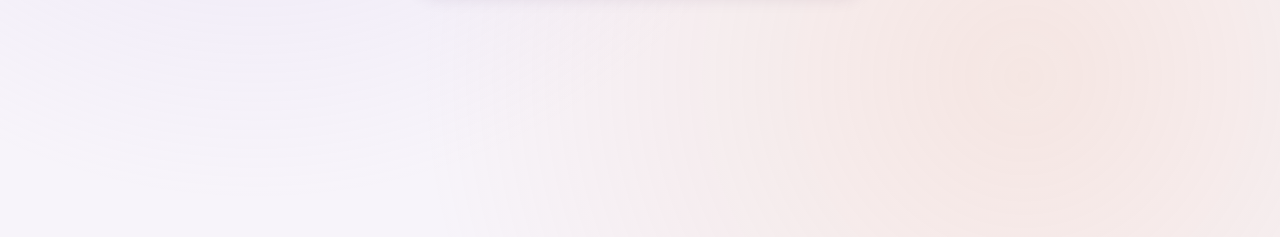
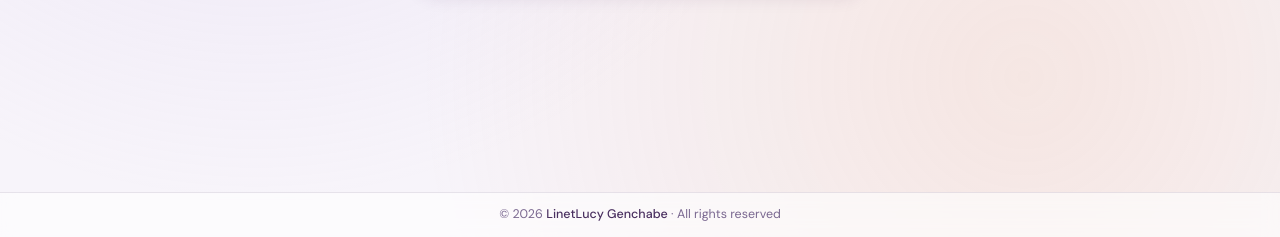
Before and after one commit to linetlucy-genchabe/Word-Bloom, a Django app: template game/templates/game/room.html in a window 1280 px wide. Shown: the part 563-800 px from the top of the page. Run offline with Django 5.2, Linux system fonts and the light colour scheme; the template is opened without the code that fills it, so the values that code supplies are empty.

Commit message:
feat: add copyright footer with LinetLucy Genchabe branding

```diff
--- a/game/templates/game/base.html
+++ b/game/templates/game/base.html
@@ -6,7 +6,29 @@
   <meta name="viewport" content="width=device-width, initial-scale=1.0"/>
   <title>{% block title %}WordBloom{% endblock %}</title>
   <link rel="stylesheet" href="{% static 'css/style.css' %}"/>
+  <link rel="icon" type="image/x-icon" href="{% static 'favicon.ico' %}">
+  <link rel="icon" type="image/png" href="{% static 'favicon.png' %}">
   {% block head %}{% endblock %}
+  <style>
+    html, body { height: 100%; }
+    .page-wrap {
+      min-height: 100vh;
+      display: flex;
+      flex-direction: column;
+    }
+    .page-wrap > *:not(nav):not(footer) { flex: 1; }
+    footer {
+      text-align: center;
+      padding: 0.75rem 1rem;
+      font-size: 0.78rem;
+      color: var(--muted);
+      border-top: 1px solid var(--border);
+      background: rgba(255,255,255,0.6);
+      backdrop-filter: blur(8px);
+      flex-shrink: 0;
+    }
+    footer span { color: var(--plum); font-weight: 500; }
+  </style>
 </head>
 <body>
   <div class="page-wrap">
@@ -17,6 +39,9 @@
       </div>
     </nav>
     {% block content %}{% endblock %}
+    <footer>
+      © {% now "Y" %} <span>LinetLucy Genchabe</span> · All rights reserved
+    </footer>
   </div>
 
   <script src="{% static 'js/utils.js' %}"></script>
```
